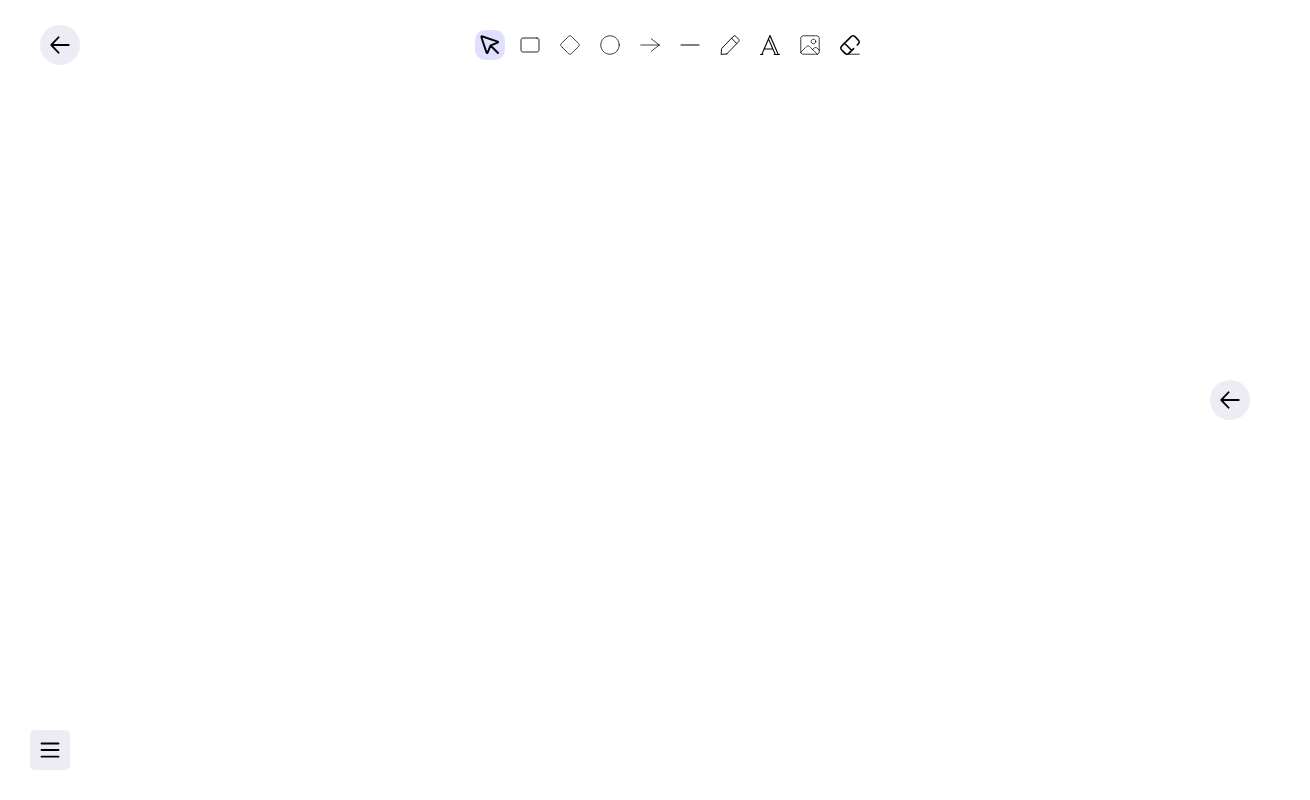
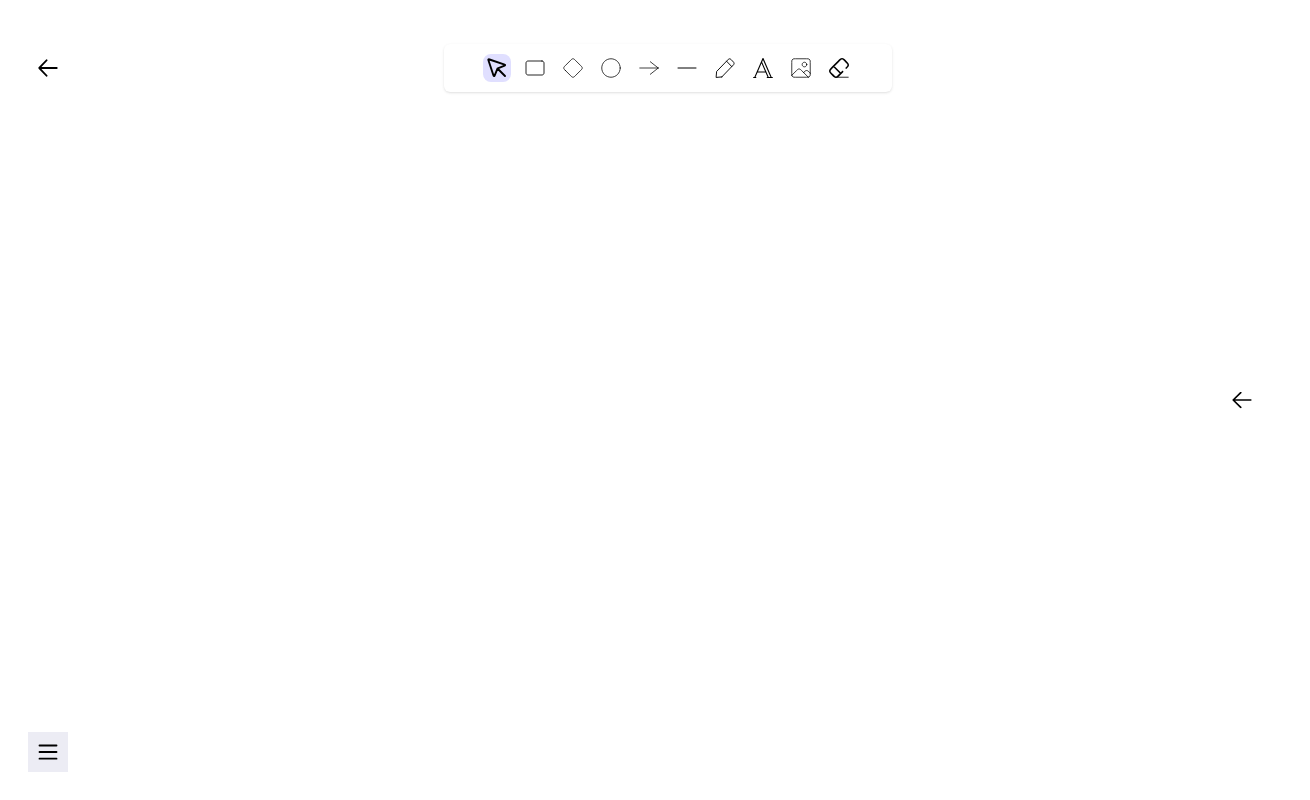
Before and after one commit to theWebCookie/e-board, a Next.js app in the folder frontend/: page /board in a window 1280 px wide. Shown: the whole page, 1310 px wide, since content can reach past the window. Built offline with nearby package versions, Linux system fonts and the light colour scheme.

Commit message:
refactor: remove unused CSS and update Board component layout

```diff
--- a/frontend/src/app/board/page.css
+++ /dev/null
@@ -1,42 +0,0 @@
-.board {
-  canvas {
-    width: 100%;
-    height: 100vh;
-    position: relative;
-  }
-
-  .toolbar {
-    display: flex;
-    align-items: center;
-    justify-content: center;
-    position: absolute;
-    top: 30px;
-    left: 30px;
-    width: 100%;
-
-    .arrow {
-      position: absolute;
-      left: 10px;
-    }
-
-    .tool-picker {
-      display: flex;
-      justify-content: center;
-      flex-grow: 1;
-      margin: 0 auto;
-    }
-  }
-
-  .chat-arrow {
-    position: absolute;
-    right: 30px;
-    bottom: 50%;
-    transform: translate(0, 50%);
-  }
-
-  .board-button.menu {
-    position: absolute;
-    bottom: 30px;
-    left: 30px;
-  }
-}
--- a/frontend/src/app/board/page.tsx
+++ b/frontend/src/app/board/page.tsx
@@ -3,7 +3,6 @@ import { useState, useLayoutEffect } from 'react';
 import Arrow from '@/components/Arrow/Arrow';
 import BoardButton from '@/components/BoardButton/BoardButton';
 import ToolPicker from '@/components/ToolPicker/ToolPicker';
-import './page.css';
 import rough from 'roughjs';
 import { Drawable } from 'roughjs/bin/core';
 import { Point } from 'roughjs/bin/geometry';
@@ -98,21 +97,22 @@ const Board = () => {
   };
 
   return (
-    <div className='board'>
+    <div className='relative w-full h-screen'>
       <canvas
         id='canvas'
+        className='w-full h-full relative'
         width={window.innerWidth}
         height={window.innerHeight}
         onMouseDown={handleMouseDown}
         onMouseMove={handleMouseMove}
         onMouseUp={handleMouseUp}
       ></canvas>
-      <div className='toolbar'>
-        <Arrow className='arrow left' />
-        <ToolPicker tools={tools} activeTool={activeTool} setActiveTool={setActiveTool} />
+      <div className='flex items-center justify-center absolute top-7 left-7 w-full'>
+        <Arrow className='absolute left-2.5' />
+        <ToolPicker className='flex justify-center flex-grow mx-auto' tools={tools} activeTool={activeTool} setActiveTool={setActiveTool} />
       </div>
-      <Arrow className='arrow left chat-arrow' />
-      <BoardButton className='menu' alt='board-button' path='/board-button.svg' />
+      <Arrow className='absolute right-7 bottom-1/2 transform translate-y-1/2' />
+      <BoardButton className='absolute bottom-7 left-7' alt='board-button' path='/board-button.svg' />
     </div>
   );
 };
--- a/frontend/src/components/ToolPicker/Tool.css
+++ /dev/null
@@ -1,20 +0,0 @@
-.tool {
-  background-color: #fff;
-  border: none;
-  padding: 5px;
-  transition: 0.3s;
-  border-radius: 10px;
-  cursor: pointer;
-  display: flex;
-  align-items: center;
-  justify-content: center;
-  margin: 0 5px;
-
-  &:hover {
-    background-color: #ececf4;
-  }
-}
-
-.tool.active {
-  background-color: #e0dfff;
-}
--- a/frontend/src/components/ToolPicker/Tool.tsx
+++ b/frontend/src/components/ToolPicker/Tool.tsx
@@ -1,5 +1,4 @@
 import Image from 'next/image';
-import './Tool.css';
 
 interface ToolProps extends React.ButtonHTMLAttributes<HTMLButtonElement> {
   icon: string;
@@ -17,7 +16,13 @@ const Tool: React.FC<ToolProps> = ({ icon, name, active, toolType, setActiveTool
   };
 
   return (
-    <button className={`tool ${active ? 'active' : ''}`} onClick={handleToolClick} title={name}>
+    <button
+      className={`flex items-center justify-center border-none p-1 rounded-lg cursor-pointer mx-1.25 transition duration-300 ${
+        active ? 'bg-[#e0dfff]' : 'bg-white hover:bg-[#ececf4]'
+      }`}
+      onClick={handleToolClick}
+      title={name}
+    >
       <Image src={icon} width={20} height={20} alt={name} />
     </button>
   );
--- a/frontend/src/components/ToolPicker/ToolPicker.css
+++ /dev/null
@@ -1,11 +0,0 @@
-tool-picker {
-  display: flex;
-  flex-wrap: wrap;
-  gap: 10px;
-  padding: 10px 15px;
-  background-color: #fff;
-  border-radius: var(--border-radius);
-  box-shadow: 0px 4px 15px rgba(0, 0, 0, 25%);
-  max-width: 420px;
-  margin: 15px auto;
-}
--- a/frontend/src/components/ToolPicker/ToolPicker.tsx
+++ b/frontend/src/components/ToolPicker/ToolPicker.tsx
@@ -1,16 +1,16 @@
 'use client';
-import './ToolPicker.css';
 import Tool from './Tool';
 import { ITool } from '@/app/board/page';
 interface ToolPickerProps {
   tools: ITool[];
   activeTool: string | null;
   setActiveTool: (toolType: string) => void;
+  className?: string;
 }
 
-const ToolPicker: React.FC<ToolPickerProps> = ({ tools, activeTool, setActiveTool }) => {
+const ToolPicker: React.FC<ToolPickerProps> = ({ tools, activeTool, setActiveTool, className }) => {
   return (
-    <div className='tool-picker'>
+    <div className={`flex flex-wrap gap-2.5 py-2.5 px-4 bg-white rounded-md shadow max-w-md my-4 m-auto ${className}`}>
       {tools.map((tool, idx) => (
         <Tool key={idx} icon={tool.icon} name={tool.name} active={activeTool === tool.type} toolType={tool.type} setActiveTool={setActiveTool} />
       ))}
```
